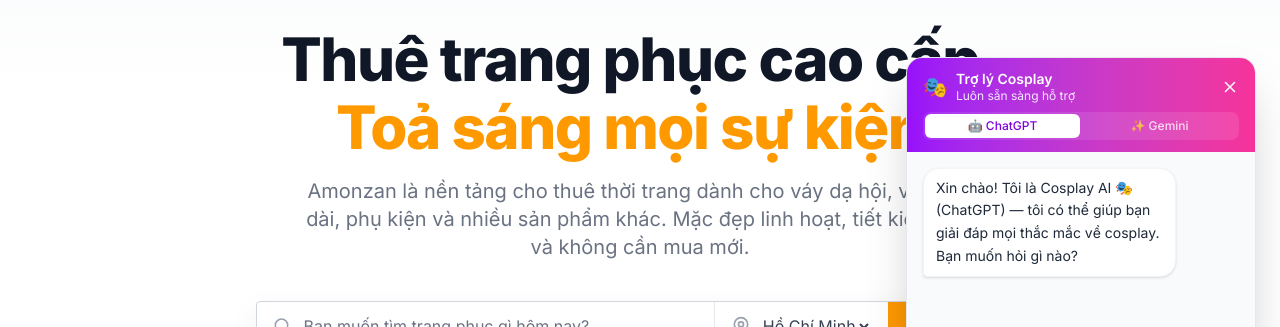
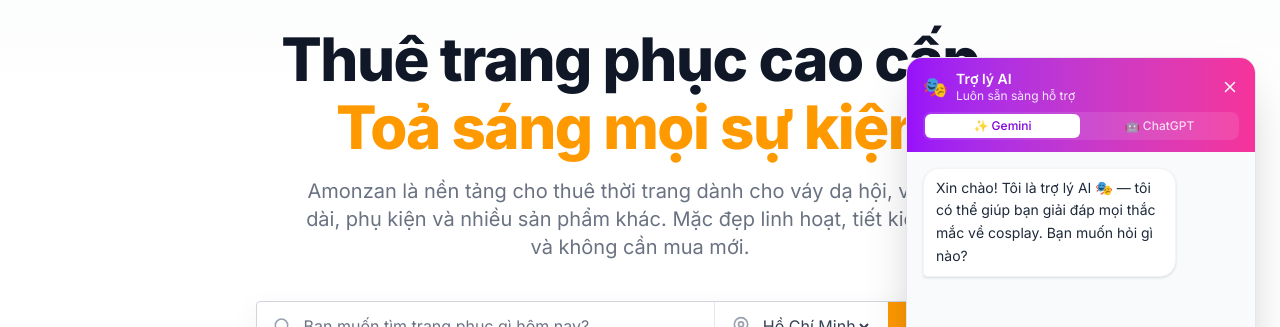
Before and after one commit to hieuvovan0103/amonzan-frontend, a Next.js app: page / in a window 1280 px wide. Both pictures are taken after a click on the button 1228 px from the left and 748 px from the top of the page. Shown: the part 131-458 px from the top of the page. Built offline with nearby package versions, Linux system fonts and the light colour scheme; no server answers.

Commit message:
Refactor ChatWidget: Simplify welcome message handling and integrate ReactMarkdown for message rendering

```diff
--- a/src/components/chat/ChatWidget.tsx
+++ b/src/components/chat/ChatWidget.tsx
@@ -2,23 +2,18 @@
 
 import { useEffect, useRef, useState } from 'react';
 import { MessageCircle, X, Send, Loader2 } from 'lucide-react';
+import ReactMarkdown from 'react-markdown';
 import { sendChatMessage, type ChatMessage, type ChatModel } from '@/lib/api/chatbot';
 
-const WELCOME_MESSAGES: Record<ChatModel, ChatMessage> = {
-  openai: {
-    role: 'assistant',
-    content: 'Xin chào! Tôi là Cosplay AI 🎭 (ChatGPT) — tôi có thể giúp bạn giải đáp mọi thắc mắc về cosplay. Bạn muốn hỏi gì nào?',
-  },
-  gemini: {
-    role: 'assistant',
-    content: 'Xin chào! Tôi là Cosplay AI 🎭 (Gemini) — tôi có thể giúp bạn giải đáp mọi thắc mắc về cosplay. Bạn muốn hỏi gì nào?',
-  },
+const WELCOME_MESSAGE: ChatMessage = {
+  role: 'assistant',
+  content: 'Xin chào! Tôi là trợ lý AI 🎭 — tôi có thể giúp bạn giải đáp mọi thắc mắc về cosplay. Bạn muốn hỏi gì nào?',
 };
 
 export default function ChatWidget() {
   const [isOpen, setIsOpen] = useState(false);
-  const [model, setModel] = useState<ChatModel>('openai');
-  const [messages, setMessages] = useState<ChatMessage[]>([WELCOME_MESSAGES.openai]);
+  const [model, setModel] = useState<ChatModel>('gemini');
+  const [messages, setMessages] = useState<ChatMessage[]>([WELCOME_MESSAGE]);
   const [input, setInput] = useState('');
   const [isLoading, setIsLoading] = useState(false);
   const bottomRef = useRef<HTMLDivElement>(null);
@@ -34,7 +29,7 @@ export default function ChatWidget() {
   function handleModelSwitch(newModel: ChatModel) {
     if (newModel === model || isLoading) return;
     setModel(newModel);
-    setMessages([WELCOME_MESSAGES[newModel]]);
+    setMessages([WELCOME_MESSAGE]);
     setInput('');
   }
 
@@ -80,7 +75,7 @@ export default function ChatWidget() {
               <div className="flex items-center gap-2">
                 <span className="text-xl">🎭</span>
                 <div>
-                  <p className="text-white font-semibold text-sm leading-tight">Trợ lý Cosplay</p>
+                  <p className="text-white font-semibold text-sm leading-tight">Trợ lý AI</p>
                   <p className="text-purple-100 text-xs">Luôn sẵn sàng hỗ trợ</p>
                 </div>
               </div>
@@ -96,6 +91,16 @@ export default function ChatWidget() {
             {/* Model toggle */}
             <div className="flex rounded-lg overflow-hidden bg-white/10 p-0.5 gap-0.5">
               <button
+                onClick={() => handleModelSwitch('gemini')}
+                className={`flex-1 text-xs py-1 px-2 rounded-md transition-all font-medium ${
+                  model === 'gemini'
+                    ? 'bg-white text-purple-700'
+                    : 'text-white/80 hover:text-white'
+                }`}
+              >
+                ✨ Gemini
+              </button>
+              <button
                 onClick={() => handleModelSwitch('openai')}
                 className={`flex-1 text-xs py-1 px-2 rounded-md transition-all font-medium ${
                   model === 'openai'
@@ -104,16 +109,6 @@ export default function ChatWidget() {
                 }`}
               >
                 🤖 ChatGPT
-              </button>
-              <button
-                onClick={() => handleModelSwitch('gemini')}
-                className={`flex-1 text-xs py-1 px-2 rounded-md transition-all font-medium ${
-                  model === 'gemini'
-                    ? 'bg-white text-purple-700'
-                    : 'text-white/80 hover:text-white'
-                }`}
-              >
-                ✨ Gemini
               </button>
             </div>
           </div>
@@ -129,7 +124,21 @@ export default function ChatWidget() {
                       : 'bg-white text-gray-800 rounded-bl-sm shadow-sm border border-gray-100'
                   }`}
                 >
-                  {msg.content}
+                  {msg.role === 'assistant' ? (
+                    <ReactMarkdown
+                      components={{
+                        p: ({ children }) => <p className="mb-1 last:mb-0">{children}</p>,
+                        strong: ({ children }) => <strong className="font-semibold">{children}</strong>,
+                        ul: ({ children }) => <ul className="list-disc list-inside space-y-0.5 my-1">{children}</ul>,
+                        ol: ({ children }) => <ol className="list-decimal list-inside space-y-0.5 my-1">{children}</ol>,
+                        li: ({ children }) => <li className="text-sm">{children}</li>,
+                      }}
+                    >
+                      {msg.content}
+                    </ReactMarkdown>
+                  ) : (
+                    msg.content
+                  )}
                 </div>
               </div>
             ))}
```
